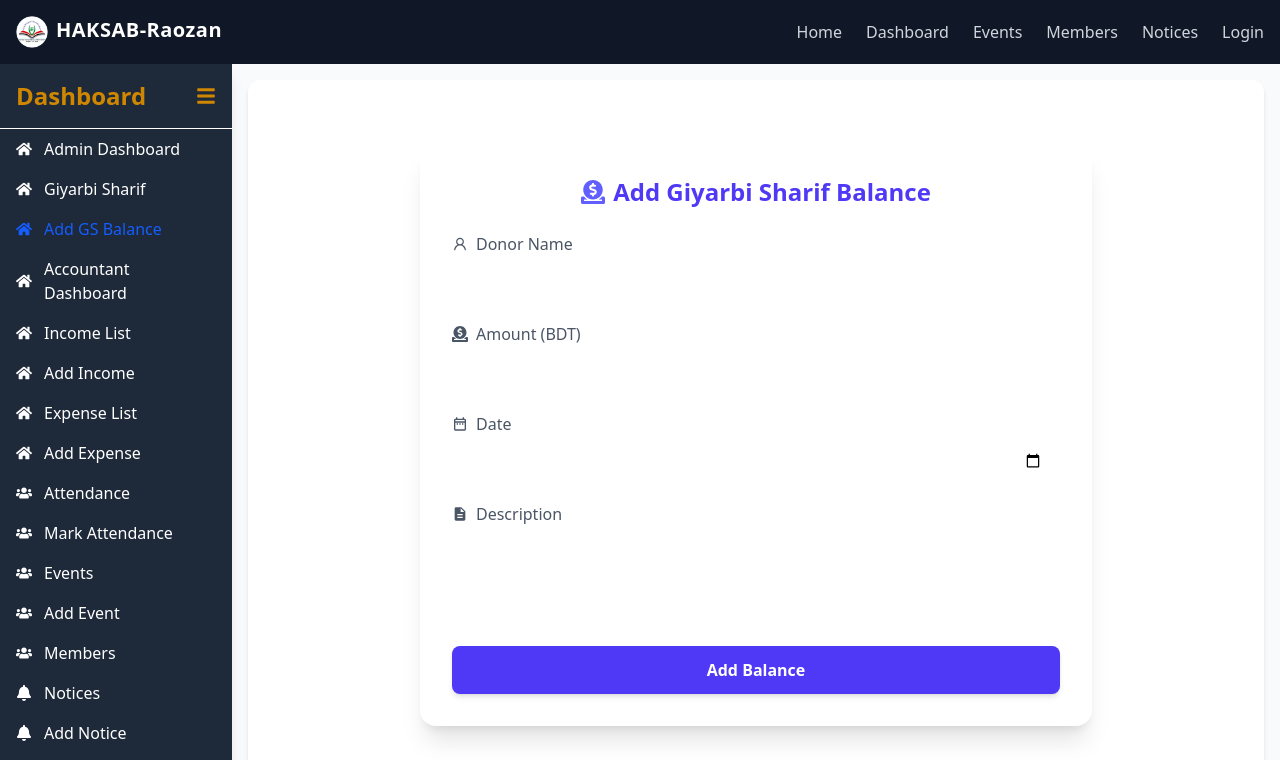
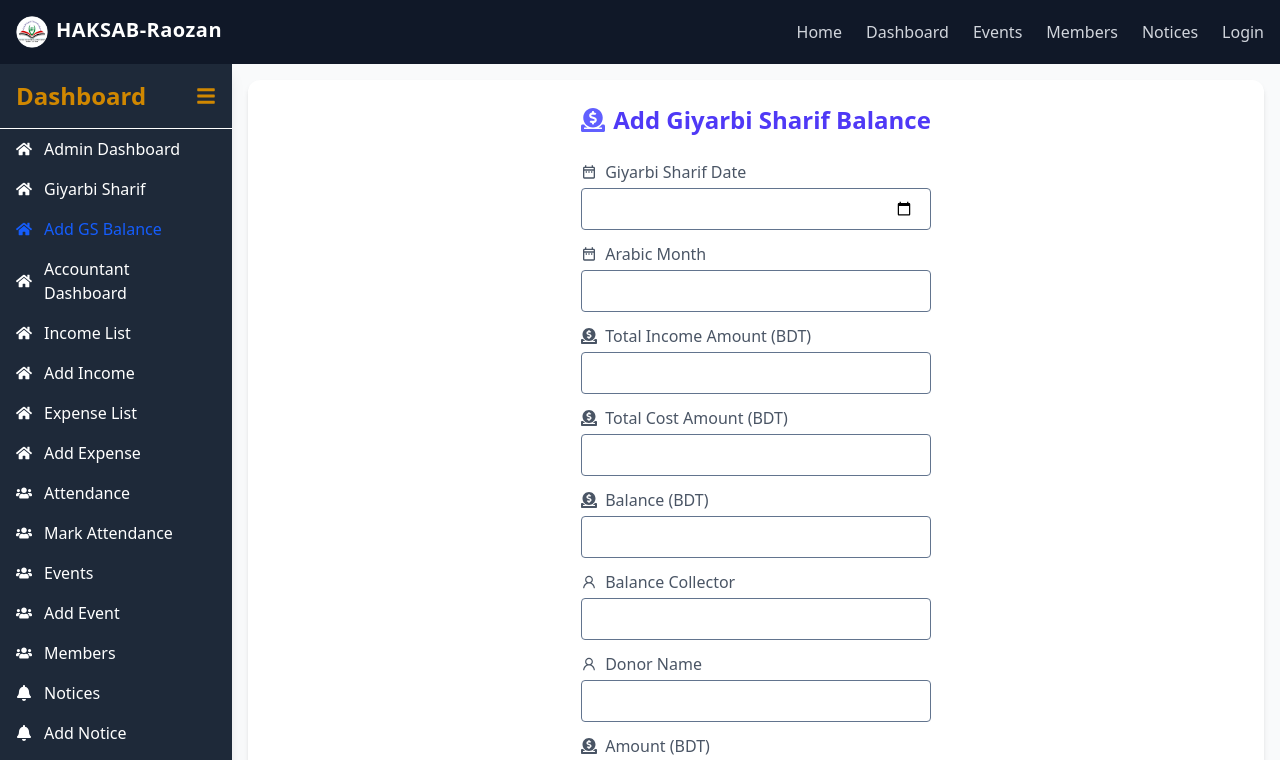
Before and after one commit to nurulazam-dev/haksab-raozan-branch, a React (Vite) app in the folder frontend/: page /dashboard/add-gs-balance in a window 1280 px wide. Shown: the top 760 px of the page. Built offline with nearby package versions, Linux system fonts and the light colour scheme.

Commit message:
update AddGiyarbiSharifBalance component

```diff
--- a/frontend/src/components/Dashboard/Accounts/Giyarbi-Sharif/AddGiyarbiSharifBalance.jsx
+++ b/frontend/src/components/Dashboard/Accounts/Giyarbi-Sharif/AddGiyarbiSharifBalance.jsx
@@ -1,7 +1,7 @@
 import { useState } from "react";
 import { motion } from "framer-motion";
 import { FaDonate } from "react-icons/fa";
-import { MdDescription, MdOutlineDateRange } from "react-icons/md";
+import { MdOutlineDateRange } from "react-icons/md";
 import { AiOutlineUser } from "react-icons/ai";
 
 export default function AddGiyarbiSharifBalance() {
@@ -25,22 +25,114 @@ export default function AddGiyarbiSharifBalance() {
   };
 
   return (
-    <div className="flex justify-center items-center py-10 px-4">
+    <div className="flex justify-center items-center">
       <motion.div
         initial={{ opacity: 0, y: 30 }}
         animate={{ opacity: 1, y: 0 }}
         transition={{ duration: 0.5 }}
-        className="bg-white shadow-xl rounded-2xl w-full max-w-2xl p-8"
       >
         <h2 className="text-2xl font-bold text-center text-indigo-600 flex items-center justify-center gap-2 mb-6">
           <FaDonate className="text-indigo-500" />
           Add Giyarbi Sharif Balance
         </h2>
 
-        <form onSubmit={handleSubmit} className="space-y-5">
+        <form onSubmit={handleSubmit} className="space-y-3">
+          {/* Giyarbi Sharif Date */}
+          <div>
+            <label className="text-gray-600 mb-1 font-medium flex items-center gap-2">
+              <MdOutlineDateRange /> Giyarbi Sharif Date
+            </label>
+            <input
+              type="date"
+              name="giyarbiSharifDate"
+              value={formData.giyarbiSharifDate}
+              onChange={handleChange}
+              placeholder="Enter Giyarbi Sharif date"
+              required
+              className="w-full border border-slate-500 rounded px-4 py-2 focus:ring-2 focus:ring-indigo-400 focus:outline-none"
+            />
+          </div>
+
+          {/* Arabic Month */}
+          <div>
+            <label className="text-gray-600 mb-1 font-medium flex items-center gap-2">
+              <MdOutlineDateRange /> Arabic Month
+            </label>
+            <input
+              type="text"
+              name="arabicMonth"
+              value={formData.arabicMonth}
+              onChange={handleChange}
+              placeholder="Enter Arabic month"
+              required
+              className="w-full border border-slate-500 rounded px-4 py-2 focus:ring-2 focus:ring-indigo-400 focus:outline-none"
+            />
+          </div>
+
+          {/* Income Amount */}
+          <div>
+            <label className="text-gray-600 mb-1 font-medium flex items-center gap-2">
+              <FaDonate /> Total Income Amount (BDT)
+            </label>
+            <input
+              type="number"
+              name="amount"
+              value={formData.amount}
+              onChange={handleChange}
+              readOnly
+              className="w-full border border-slate-500 rounded px-4 py-2 focus:ring-2 focus:ring-indigo-400 focus:outline-none"
+            />
+          </div>
+
+          {/* Total Cost Amount */}
+          <div>
+            <label className="text-gray-600 mb-1 font-medium flex items-center gap-2">
+              <FaDonate /> Total Cost Amount (BDT)
+            </label>
+            <input
+              type="number"
+              name="amount"
+              value={formData.amount}
+              onChange={handleChange}
+              readOnly
+              className="w-full border border-slate-500 rounded px-4 py-2 focus:ring-2 focus:ring-indigo-400 focus:outline-none"
+            />
+          </div>
+
+          {/* Balance */}
+          <div>
+            <label className="text-gray-600 mb-1 font-medium flex items-center gap-2">
+              <FaDonate /> Balance (BDT)
+            </label>
+            <input
+              type="number"
+              name="amount"
+              value={formData.amount}
+              onChange={handleChange}
+              readOnly
+              className="w-full border border-slate-500 rounded px-4 py-2 focus:ring-2 focus:ring-indigo-400 focus:outline-none"
+            />
+          </div>
+
+          {/* Balance Collector */}
+          <div>
+            <label className="text-gray-600 mb-1 font-medium flex items-center gap-2">
+              <AiOutlineUser /> Balance Collector
+            </label>
+            <input
+              type="text"
+              name="balanceCollector"
+              value={formData.balanceCollector}
+              onChange={handleChange}
+              placeholder="Enter balance collector's name"
+              required
+              className="w-full border border-slate-500 rounded px-4 py-2 focus:ring-2 focus:ring-indigo-400 focus:outline-none"
+            />
+          </div>
+
           {/* Donor Name */}
           <div>
-            <label className="block text-gray-600 mb-1 font-medium flex items-center gap-2">
+            <label className="text-gray-600 mb-1 font-medium flex items-center gap-2">
               <AiOutlineUser /> Donor Name
             </label>
             <input
@@ -50,13 +142,13 @@ export default function AddGiyarbiSharifBalance() {
               onChange={handleChange}
               placeholder="Enter donor's name"
               required
-              className="w-full border rounded-lg px-4 py-2 focus:ring-2 focus:ring-indigo-400 outline-none"
+              className="w-full border border-slate-500 rounded px-4 py-2 focus:ring-2 focus:ring-indigo-400 focus:outline-none"
             />
           </div>
 
           {/* Amount */}
           <div>
-            <label className="block text-gray-600 mb-1 font-medium flex items-center gap-2">
+            <label className="text-gray-600 mb-1 font-medium flex items-center gap-2">
               <FaDonate /> Amount (BDT)
             </label>
             <input
@@ -66,37 +158,7 @@ export default function AddGiyarbiSharifBalance() {
               onChange={handleChange}
               placeholder="Enter donation amount"
               required
-              className="w-full border rounded-lg px-4 py-2 focus:ring-2 focus:ring-indigo-400 outline-none"
-            />
-          </div>
-
-          {/* Date */}
-          <div>
-            <label className="block text-gray-600 mb-1 font-medium flex items-center gap-2">
-              <MdOutlineDateRange /> Date
-            </label>
-            <input
-              type="date"
-              name="date"
-              value={formData.date}
-              onChange={handleChange}
-              required
-              className="w-full border rounded-lg px-4 py-2 focus:ring-2 focus:ring-indigo-400 outline-none"
-            />
-          </div>
-
-          {/* Description */}
-          <div>
-            <label className="block text-gray-600 mb-1 font-medium flex items-center gap-2">
-              <MdDescription /> Description
-            </label>
-            <textarea
-              name="description"
-              value={formData.description}
-              onChange={handleChange}
-              placeholder="Write a short note (optional)"
-              rows="3"
-              className="w-full border rounded-lg px-4 py-2 focus:ring-2 focus:ring-indigo-400 outline-none resize-none"
+              className="w-full border border-slate-500 rounded px-4 py-2 focus:ring-2 focus:ring-indigo-400 focus:outline-none"
             />
           </div>
 
```
